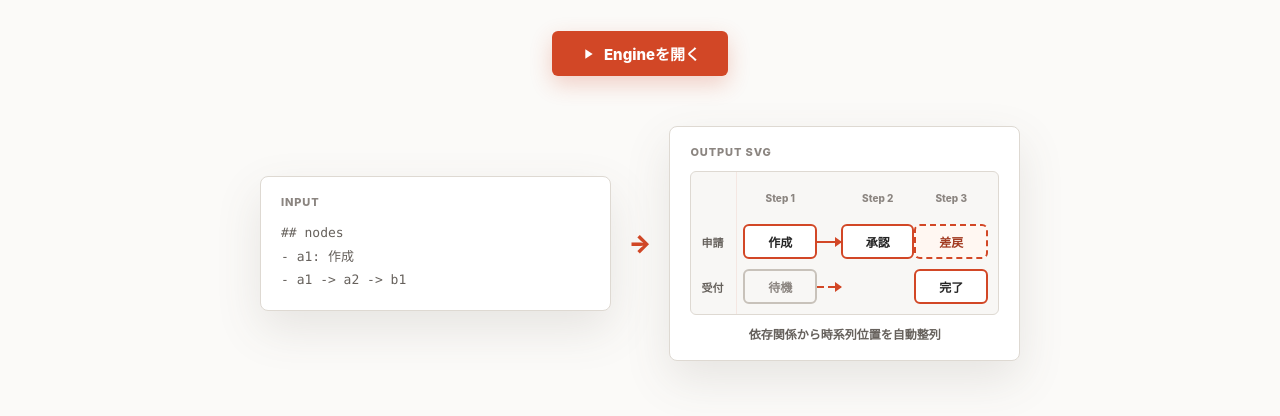
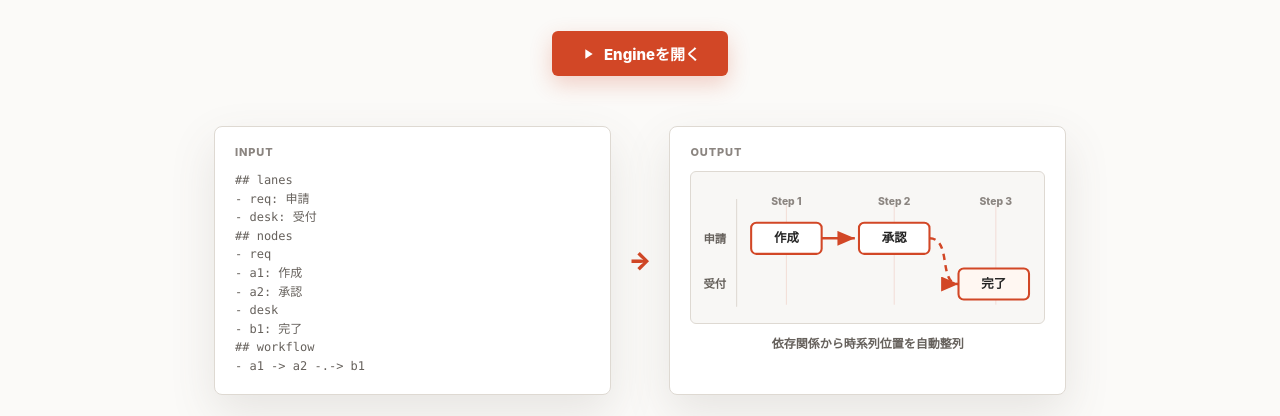
Before and after one commit to zohiro00/timeline-workflow-generator, a website built with Vite: page index.html in a window 1280 px wide. Shown: the part 372-788 px from the top of the page. Built offline with nearby package versions, Linux system fonts and the light colour scheme.

Commit message:
Align top page output demo (#39)

```diff
--- a/src/main.js
+++ b/src/main.js
@@ -173,29 +173,51 @@ function renderTopPage() {
           <div class="demo-flow" aria-label="Before and after example">
             <div class="demo-block">
               <div class="block-label">Input</div>
+              <code>## lanes</code>
+              <code>- req: 申請</code>
+              <code>- desk: 受付</code>
               <code>## nodes</code>
+              <code>- req</code>
               <code>  - a1: 作成</code>
-              <code>- a1 -&gt; a2 -&gt; b1</code>
+              <code>  - a2: 承認</code>
+              <code>- desk</code>
+              <code>  - b1: 完了</code>
+              <code>## workflow</code>
+              <code>- a1 -&gt; a2 -.-&gt; b1</code>
             </div>
             <div class="demo-arrow">→</div>
             <div class="demo-block demo-output">
-              <div class="block-label">Output SVG</div>
-              <div class="mini-timeline" aria-label="レーン型タイムラインSVGの生成例">
-                <div class="mini-time" aria-hidden="true"><span>Step 1</span><span>Step 2</span><span>Step 3</span></div>
-                <div class="mini-lane">
-                  <span class="mini-lane-label">申請</span>
-                  <span class="mini-node">作成</span>
-                  <span class="mini-arrow"></span>
-                  <span class="mini-node">承認</span>
-                  <span class="mini-node mini-node-muted">差戻</span>
-                </div>
-                <div class="mini-lane">
-                  <span class="mini-lane-label">受付</span>
-                  <span class="mini-node mini-node-ghost">待機</span>
-                  <span class="mini-arrow mini-arrow-bridge"></span>
-                  <span class="mini-node mini-node-final">完了</span>
-                </div>
-              </div>
+              <div class="block-label">Output</div>
+              <svg class="mini-timeline" viewBox="0 0 340 146" role="img" aria-label="レーン型タイムラインSVGの生成例">
+                <defs>
+                  <marker id="mini-arrowhead" markerWidth="8" markerHeight="8" refX="7" refY="3" orient="auto" markerUnits="strokeWidth">
+                    <path d="M0 0L7 3L0 6Z" />
+                  </marker>
+                </defs>
+                <line class="mini-time-line" x1="92" y1="32" x2="92" y2="128" />
+                <line class="mini-time-line" x1="196" y1="32" x2="196" y2="128" />
+                <line class="mini-time-line" x1="294" y1="32" x2="294" y2="128" />
+                <line class="mini-lane-divider" x1="44" y1="26" x2="44" y2="130" />
+                <text class="mini-time-label" x="92" y="32">Step 1</text>
+                <text class="mini-time-label" x="196" y="32">Step 2</text>
+                <text class="mini-time-label" x="294" y="32">Step 3</text>
+                <text class="mini-lane-label" x="12" y="68">申請</text>
+                <text class="mini-lane-label" x="12" y="112">受付</text>
+                <path class="mini-arrow" d="M126 64H158" />
+                <path class="mini-arrow mini-arrow-bridge" d="M230 64C252 64 238 108 258 108" />
+                <g class="mini-node" transform="translate(58 49)">
+                  <rect class="mini-node-box" width="68" height="30" rx="5" />
+                  <text class="mini-node-label" x="34" y="19">作成</text>
+                </g>
+                <g class="mini-node" transform="translate(162 49)">
+                  <rect class="mini-node-box" width="68" height="30" rx="5" />
+                  <text class="mini-node-label" x="34" y="19">承認</text>
+                </g>
+                <g class="mini-node" transform="translate(258 93)">
+                  <rect class="mini-node-box mini-node-final" width="68" height="30" rx="5" />
+                  <text class="mini-node-label" x="34" y="19">完了</text>
+                </g>
+              </svg>
               <p class="output-caption">依存関係から時系列位置を自動整列</p>
             </div>
           </div>
--- a/src/styles.css
+++ b/src/styles.css
@@ -205,18 +205,17 @@ svg {
 }
 
 .demo-flow {
-  display: flex;
-  align-items: center;
+  display: grid;
+  align-items: stretch;
+  grid-template-columns: minmax(0, 1fr) auto minmax(0, 1fr);
   justify-content: center;
   gap: 18px;
-  max-width: 760px;
+  max-width: 860px;
   margin: 50px auto 0;
-  flex-wrap: wrap;
 }
 
 .demo-block {
-  flex: 1;
-  min-width: 250px;
+  min-width: 0;
   padding: 18px 20px;
   border: 1px solid var(--border);
   border-radius: 8px;
@@ -238,11 +237,12 @@ svg {
   display: block;
   color: var(--muted);
   font-family: var(--font-mono);
-  font-size: 13px;
-  line-height: 1.8;
+  font-size: 12px;
+  line-height: 1.55;
 }
 
 .demo-arrow {
+  align-self: center;
   color: var(--ppt-orange);
   font-size: 24px;
   font-weight: 900;
@@ -253,104 +253,67 @@ svg {
 }
 
 .mini-timeline {
-  --mini-timeline-columns: 42px minmax(42px, 1fr) 24px minmax(42px, 1fr) minmax(42px, 1fr);
-
-  display: grid;
-  grid-template-columns: var(--mini-timeline-columns);
-  gap: 10px 8px;
-  padding: 10px;
+  display: block;
+  width: 100%;
+  height: auto;
   border: 1px solid var(--border);
   border-radius: 6px;
-  background:
-    linear-gradient(90deg, transparent 45px, rgba(210, 71, 38, 0.09) 45px, rgba(210, 71, 38, 0.09) 46px, transparent 46px),
-    var(--bg-subtle);
+  background: var(--bg-subtle);
 }
 
-.mini-time,
-.mini-lane {
-  display: grid;
-  grid-template-columns: var(--mini-timeline-columns);
-  grid-column: 1 / -1;
-  align-items: center;
-  min-height: 32px;
+.mini-time-line {
+  stroke: rgba(210, 71, 38, 0.14);
+  stroke-width: 1;
 }
 
-.mini-time span {
-  color: var(--dim);
+.mini-lane-divider {
+  stroke: var(--border);
+  stroke-width: 1;
+}
+
+.mini-time-label {
+  fill: var(--dim);
   font-size: 10px;
   font-weight: 800;
-  text-align: center;
-}
-
-.mini-time span:first-child {
-  grid-column: 2;
-}
-
-.mini-time span:nth-child(2) {
-  grid-column: 4;
-}
-
-.mini-time span:nth-child(3) {
-  grid-column: 5;
+  text-anchor: middle;
 }
 
 .mini-lane-label {
-  color: var(--muted);
+  fill: var(--muted);
   font-size: 11px;
   font-weight: 800;
 }
 
-.mini-node {
-  display: inline-flex;
-  align-items: center;
-  justify-content: center;
-  min-height: 34px;
-  padding: 7px 6px;
-  border: 2px solid var(--ppt-orange);
-  border-radius: 6px;
-  background: #fff;
-  text-align: center;
-  font-size: 12px;
-  font-weight: 800;
-}
-
-.mini-node-muted {
-  border-style: dashed;
-  color: var(--ppt-red);
-  background: #fff7f2;
-}
-
-.mini-node-ghost {
-  border-color: var(--border-strong);
-  color: var(--dim);
-  background: transparent;
+.mini-node-box {
+  fill: #fff;
+  stroke: var(--ppt-orange);
+  stroke-width: 2;
 }
 
 .mini-node-final {
-  grid-column: 5;
+  fill: #fff7f2;
+}
+
+.mini-node-label {
+  fill: var(--text);
+  font-size: 12px;
+  font-weight: 800;
+  text-anchor: middle;
 }
 
 .mini-arrow {
-  position: relative;
-  height: 2px;
-  background: var(--ppt-orange);
+  fill: none;
+  stroke: var(--ppt-orange);
+  stroke-width: 2.4;
+  marker-end: url("#mini-arrowhead");
 }
 
-.mini-arrow::after {
-  position: absolute;
-  top: 50%;
-  right: -1px;
-  width: 0;
-  height: 0;
-  border-top: 5px solid transparent;
-  border-bottom: 5px solid transparent;
-  border-left: 7px solid var(--ppt-orange);
-  content: "";
-  transform: translateY(-50%);
+.mini-timeline marker path {
+  fill: var(--ppt-orange);
 }
 
 .mini-arrow-bridge {
-  background: repeating-linear-gradient(90deg, var(--ppt-orange) 0 7px, transparent 7px 11px);
+  stroke-dasharray: 6 5;
 }
 
 .output-caption {
@@ -1433,6 +1396,10 @@ svg {
     padding: 48px 18px 44px;
   }
 
+  .demo-flow {
+    grid-template-columns: 1fr;
+  }
+
   .demo-arrow {
     transform: rotate(90deg);
   }
```
Also changed, not shown: test/engine-ui.test.js (+39 -2 lines).
